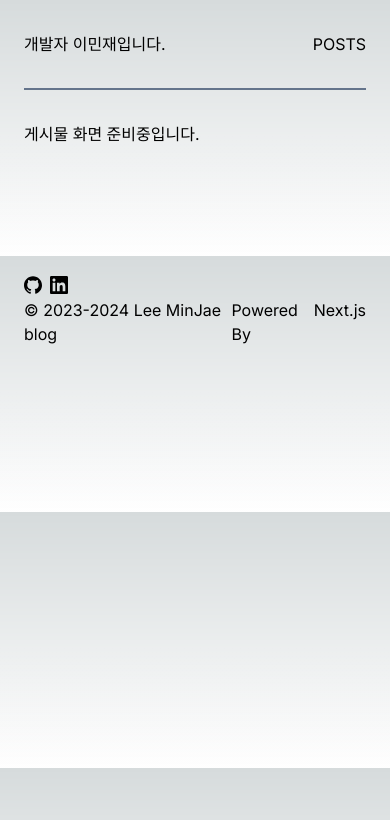
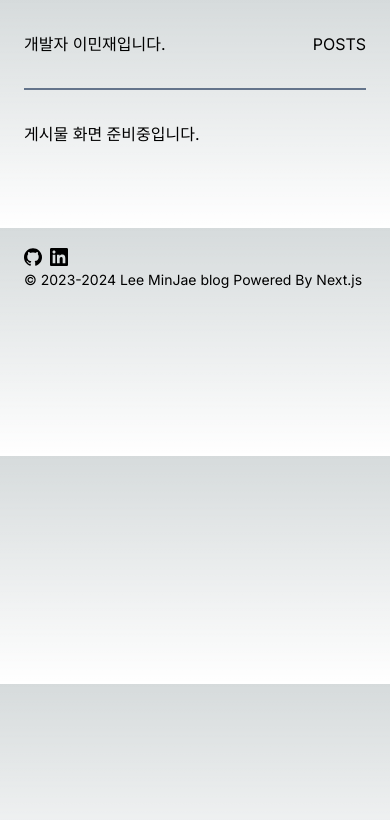
Before and after one commit to slackjawed12/next-devblog, a Next.js app: page /posts in a window 390 px wide. Shown: the top 820 px of the page. Built offline with nearby package versions, Linux system fonts and the light colour scheme.

Commit message:
fix: change export to export default and add giscus to article

```diff
--- a/src/app/layout.tsx
+++ b/src/app/layout.tsx
@@ -5,7 +5,7 @@ import { Header } from "../components/Header";
 
 import "../styles/globals.css";
 import "katex/dist/katex.min.css";
-import { Footer } from "src/components/Footer";
+import Footer from "src/components/Footer";
 
 const inter = Inter({ subsets: ["latin"] });
 
--- a/src/app/page.tsx
+++ b/src/app/page.tsx
@@ -1,7 +1,7 @@
 import { Post, allPosts } from "contentlayer/generated";
 import { compareDesc } from "date-fns";
 import Link from "next/link";
-import { GlobalSideNavigation } from "src/components/GlobalSideNavigation";
+import GlobalSideNavigation from "src/components/GlobalSideNavigation";
 
 export default function HomePage() {
   return (
@@ -31,14 +31,14 @@ function RecentPosts() {
 function PostItem({ post }: { post: Post }) {
   return (
     <Link href={post.url}>
-      <div className="my-10">
-        <div className="flex items-center justify-between">
-          <h2 className="font-bold py-2 text-lg md:text-xl">{post.title}</h2>
-          <text className="text-sm md:text-lg">
-            {post.createdAt.split("T")[0]}
-          </text>
-        </div>
-        <text className="text-sm md:text-lg">{post.description}</text>
+      <div className="my-10 flex flex-col">
+        <h2 className="font-bold py-2 text-sm truncate md:text-xl">
+          {post.title}
+        </h2>
+        <text className="text-sm py-1 md:text-lg">{post.description}</text>
+        <text className="text-slate-400 text-xs py-1 md:text-sm">
+          {post.createdAt.split("T")[0]}
+        </text>
       </div>
     </Link>
   );
--- a/src/app/posts/[slug]/page.tsx
+++ b/src/app/posts/[slug]/page.tsx
@@ -1,6 +1,7 @@
 import { format, parseISO } from "date-fns";
 import { allPosts } from "contentlayer/generated";
 import { getMDXComponent } from "next-contentlayer/hooks";
+import Giscus from "src/components/Giscus";
 
 export const generateStaticParams = async () => {
   return allPosts.map((post) => ({ slug: post._raw.flattenedPath }));
@@ -16,14 +17,15 @@ export default function PostLayout({ params }: { params: any }) {
   const Content = getMDXComponent(post?.body?.code ?? "");
 
   return (
-    <article className="pt-8 mx-auto max-w-3xl prose prose-invert">
+    <article className="pt-8 mx-auto max-w-3xl prose prose-sm prose-stone prose-invert sm:prose-base lg:prose-lg">
       <div className="mb-8 text-center">
-        <time dateTime={post?.createdAt} className="mb-5 text-s text-gray-500">
+        <time dateTime={post?.createdAt}>
           {format(parseISO(post?.createdAt ?? "2024-03-13"), "LLLL d, yyyy")}
         </time>
-        <h1 className="text-2xl font-bold">{post?.title}</h1>
+        <h1>{post?.title}</h1>
       </div>
       <Content />
+      <Giscus />
     </article>
   );
 }
--- a/src/components/Footer.tsx
+++ b/src/components/Footer.tsx
@@ -3,7 +3,7 @@ import { BLOG_START_YEAR } from "src/config/constants";
 import GithubIcon from "./icons/GithubIcon";
 import LinkedinIcon from "./icons/LinkedinIcon";
 
-export function Footer() {
+export default function Footer() {
   const yearRange = () => {
     const currentYear = new Date().getFullYear();
     return `${BLOG_START_YEAR}-${currentYear}`;
@@ -20,9 +20,11 @@ export function Footer() {
         </a>
       </div>
       <div className="flex justify-start">
-        <Link href={"/"}>© {yearRange()} Lee MinJae blog&nbsp;</Link>
-        <span>Powered By&nbsp;</span>
-        <span>Next.js</span>
+        <Link href={"/"} className="text-sm sm:text-base">
+          © {yearRange()} Lee MinJae blog&nbsp;
+        </Link>
+        <span className="text-sm sm:text-base">Powered By&nbsp;</span>
+        <span className="text-sm sm:text-base">Next.js</span>
       </div>
     </footer>
   );
--- a/src/components/GlobalSideNavigation.tsx
+++ b/src/components/GlobalSideNavigation.tsx
@@ -1,4 +1,4 @@
-export function GlobalSideNavigation() {
+export default function GlobalSideNavigation() {
   return (
     <div className="hidden md:flex md:flex-col">
       <text className="">카테고리</text>
```
